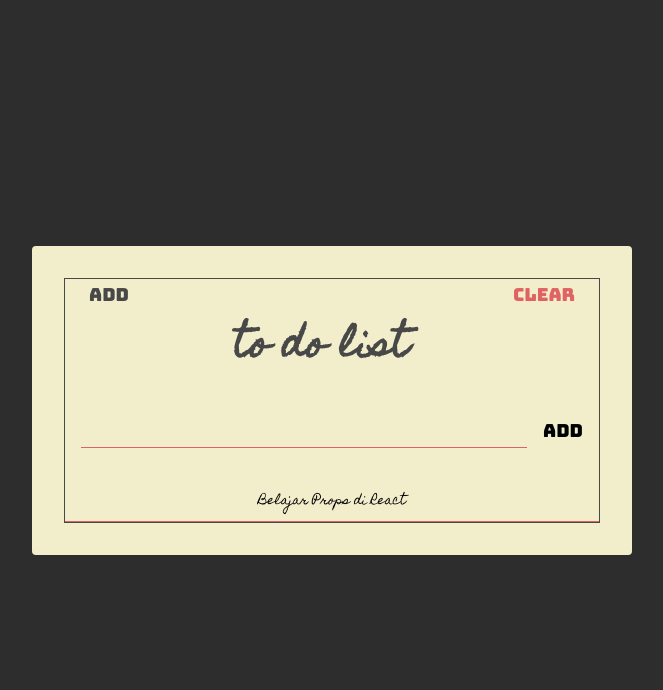
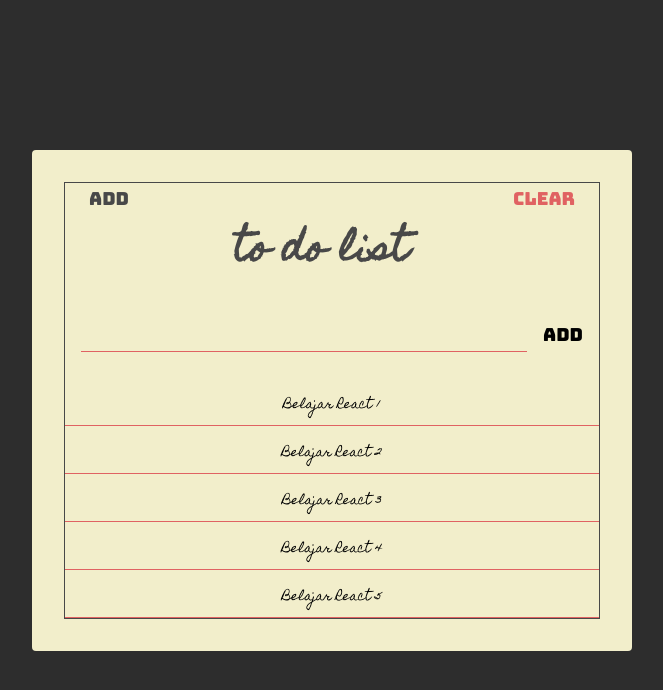
Before and after one commit to bayuryunarko/React_JS, a React (Create React App) app: page / in a window 1280 px wide. Shown: the top 690 px of the page, without its empty margins (308-971 px from the left). Built offline with nearby package versions, Linux system fonts and the light colour scheme.

Commit message:
Looping Todo Text

```diff
--- a/src/components/Todos.jsx
+++ b/src/components/Todos.jsx
@@ -4,9 +4,30 @@ import React from "react";
 import Todo from "./Todo";
 
 const Todos = () => {
+  const Todos = [
+    {
+      text: "Belajar React 1"
+    },
+    {
+      text: "Belajar React 2"
+    },
+    {
+      text: "Belajar React 3"
+    },
+    {
+      text: "Belajar React 4"
+    },
+    {
+      text: "Belajar React 5"
+    }
+  ];
+
   return (
     <section className="todos">
-      <Todo text="Belajar Props di React" />
+      {/* <Todo text="Belajar Props di React" /> */}
+      {Todos.map((todo) => {
+        return <Todo text={todo.text} />;
+      })}
     </section>
   );
 };
```
